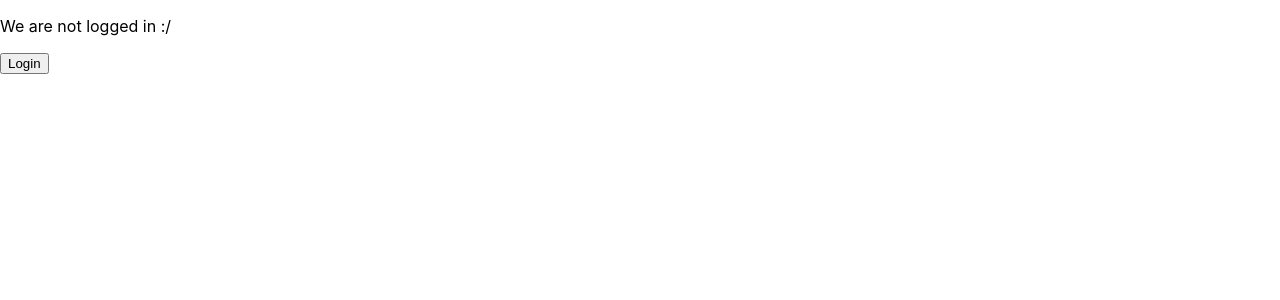
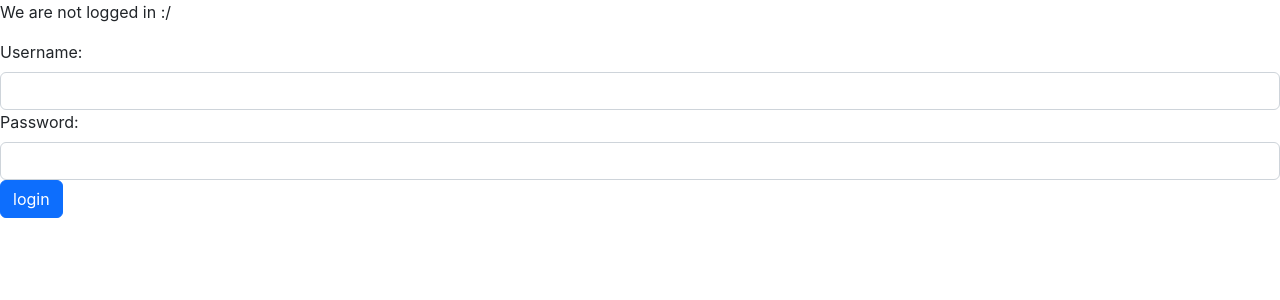
Before and after one commit to wyattnapier/eat-vt-test, a React (Create React App) app: page / in a window 1280 px wide. Shown: the top 300 px of the page. Built offline with nearby package versions, Linux system fonts and the light colour scheme.

Commit message:
incorporating basic bootstrap to login page

```diff
--- a/package.json
+++ b/package.json
@@ -7,6 +7,7 @@
     "@testing-library/react": "^13.4.0",
     "@testing-library/user-event": "^13.5.0",
     "react": "^18.2.0",
+    "react-bootstrap": "^2.8.0",
     "react-dom": "^18.2.0",
     "react-scripts": "5.0.1",
     "web-vitals": "^2.1.4"
--- a/public/index.html
+++ b/public/index.html
@@ -24,6 +24,12 @@
       work correctly both with client-side routing and a non-root public URL.
       Learn how to configure a non-root public URL by running `npm run build`.
     -->
+    <link
+      rel="stylesheet"
+      href="https://cdn.jsdelivr.net/npm/bootstrap@5.2.3/dist/css/bootstrap.min.css"
+      integrity="sha384-rbsA2VBKQhggwzxH7pPCaAqO46MgnOM80zW1RWuH61DGLwZJEdK2Kadq2F9CUG65"
+      crossorigin="anonymous"
+    />
     <title>React App</title>
   </head>
   <body>
--- a/src/App.css
+++ b/src/App.css
@@ -1,7 +1,8 @@
 .App {
   text-align: center;
+  background-color: rgb(42, 42, 42);
 }
-
+/*
 .App-logo {
   height: 40vmin;
   pointer-events: none;
@@ -35,4 +36,4 @@
   to {
     transform: rotate(360deg);
   }
-}
+} */
--- a/src/App.js
+++ b/src/App.js
@@ -1,6 +1,7 @@
 import logo from './logo.svg';
 import './App.css';
 import {useState} from 'react';
+import { Form, Button } from 'react-bootstrap'
 
 function App() {
   const [loggedIn, setLoggedIn] = useState(false);
@@ -20,15 +21,31 @@
   }
 
   if (!loggedIn) {
-    // if not logged in
+    // if not logged in call that componenet
     return (
       <div>
         <p>We are not logged in :/</p>
-        <button onClick={handleLogin}>Login</button>
+        {/* <button onClick={handleLogin}>Login</button> */}
+        <Form onSubmit={handleLogin}>
+        <Form.Group>
+          <Form.Label>Username:</Form.Label>
+          <Form.Control
+            type="text"
+            name="username"
+          />
+          <Form.Label>Password:</Form.Label>
+          <Form.Control
+            type="password"
+          />
+          <Button variant="primary" type="submit">
+            login
+          </Button>
+        </Form.Group>
+      </Form>
       </div>
     )
   } else {
-    // if logged in
+    // if logged in call that component
     return (
       <div>
         <p>We are logged in!</p>
```
Also changed, not shown: 1 other file (tests, documents, lock files or other folders).
